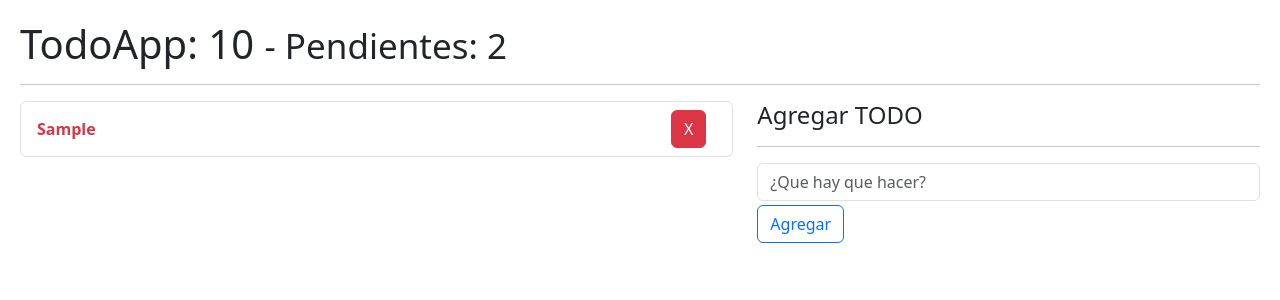
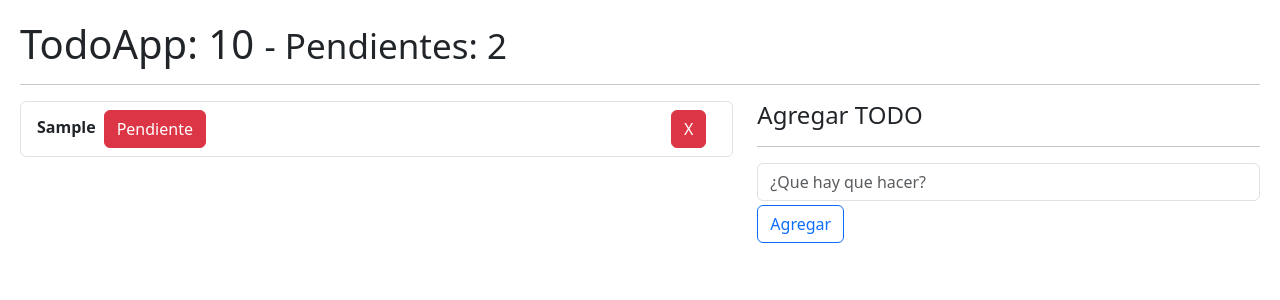
Before and after one commit to jutaga/HooksReact, a React (Vite) app: page / in a window 1280 px wide. Both pictures are taken after typing "Sample" into the empty fields and a click on the button "Agregar". Shown: the top 300 px of the page. Built offline with nearby package versions, Linux system fonts and the light colour scheme.

Commit message:
Agregando Indicadores de Pendiente o Completada

```diff
--- a/src/08-useReducer/components/TodoItem.jsx
+++ b/src/08-useReducer/components/TodoItem.jsx
@@ -4,7 +4,12 @@ export const TodoItem = ({ todo, onDeleteTodo, onToggleTodo }) => {
 
     return (
         <li className="list-group-item d-flex justify-content-between">
-            <span style={{ cursor: 'pointer', userSelect: 'none' }} onDoubleClick={() => onToggleTodo(todo.id)} className={`align-self-center fw-bold ${(todo.donde) ? 'text-success' : 'text-danger'}`}>{todo.description}</span>
+            <div>
+                <span style={{userSelect: 'none' }} className="align-self-center fw-bold me-2">{todo.description}</span>
+                {
+                    <span onDoubleClick={() => onToggleTodo(todo.id)} className={todo.done ? "btn btn-success" : 'btn btn-danger'}>{todo.done ? 'Completada' : 'Pendiente'}</span>
+                }
+            </div>
             <button onClick={() => onDeleteTodo(todo.id)} className="btn btn-danger ">X</button>
         </li>
     )
```
